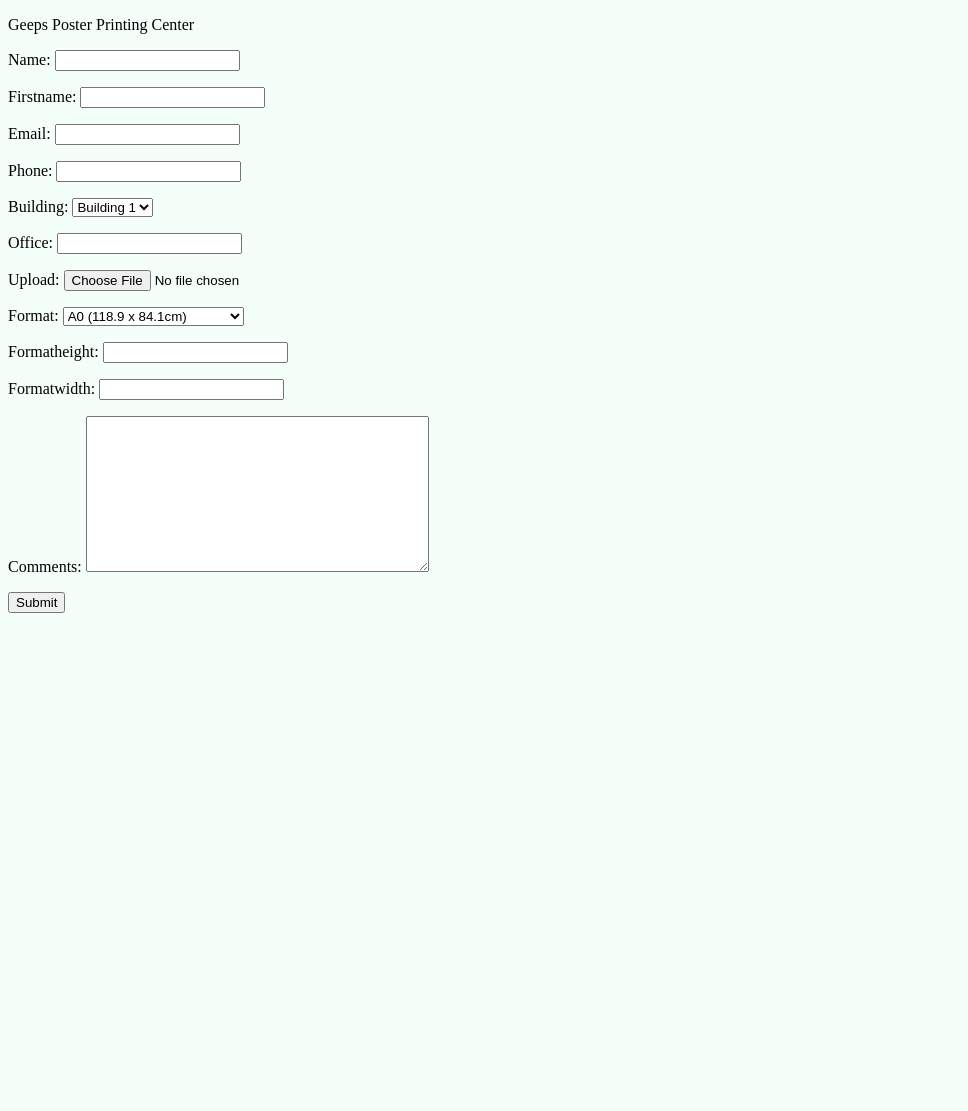
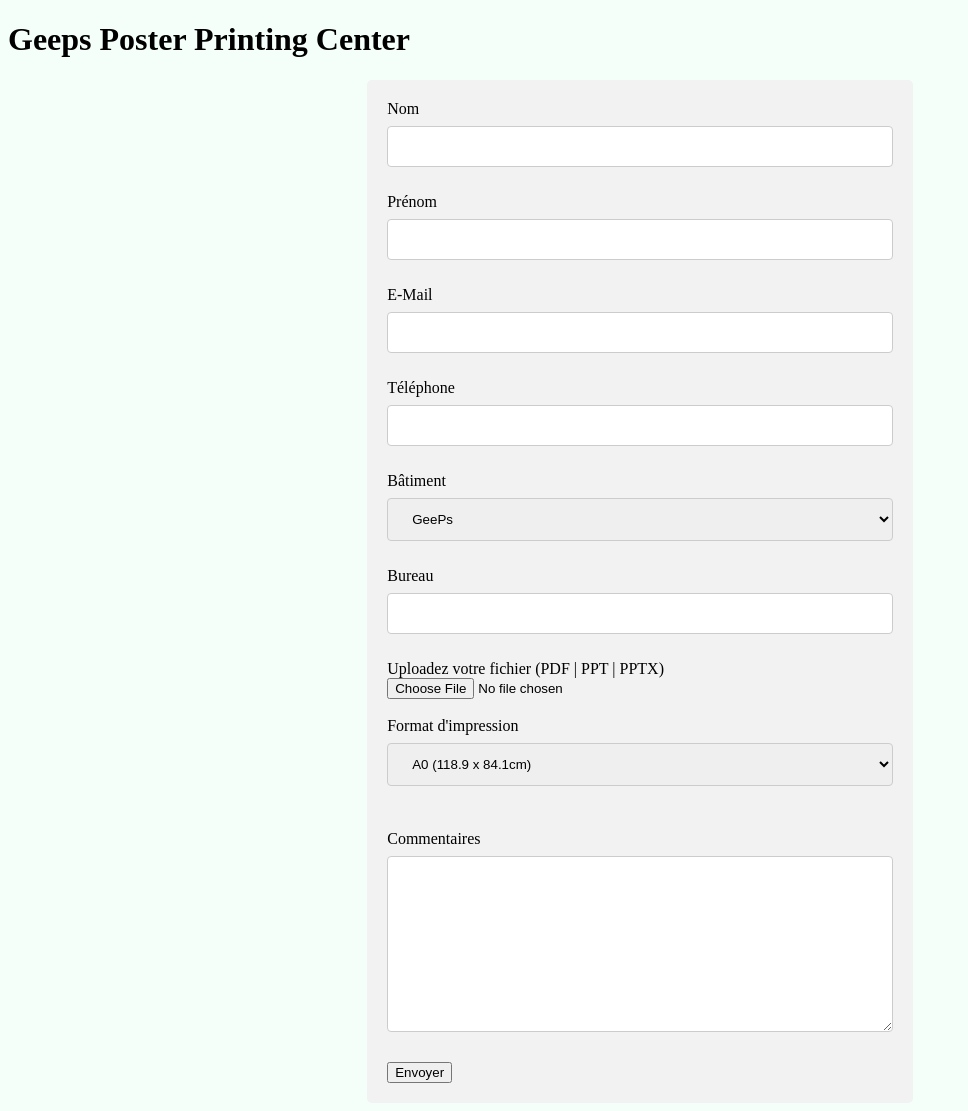
Before and after one commit to BenjaminBoutrois/gppc, a Django app: page /forms/test in a window 1280 px wide. Shown: the whole page, without its empty margins (0-968 px from the left). Before the commit the page ends 613 px from the top, so only its background shows below. Run offline with Django 3.2, Linux system fonts and the light colour scheme.

Commit message:
Mise en page + ajout js format d'impression

```diff
--- a/forms/choices.py
+++ b/forms/choices.py
@@ -1,12 +1,10 @@
 BUILDING_CHOICES = (
-                     (1, "Building 1"),
-                     (2, "Building 2"),
-                     (3, "Building 3"),
-                     (4, "Building 4")
+                     (1, "GeePs"),
+                     (2, "Bréguet")
                  )
 
 FORMAT_CHOICES = (
                       (1, "A0 (118.9 x 84.1cm)"),
                       (2, "A0+ oversize (129 x 91cm)"),
-                      (3, "Other format")
+                      (3, "Autre format")
                   )
--- a/forms/form.py
+++ b/forms/form.py
@@ -4,12 +4,12 @@
 class ContactForm(forms.Form):
     name = forms.CharField(max_length = 100)
     firstname = forms.CharField(max_length = 100)
-    email = forms.CharField(max_length = 100)
+    email = forms.EmailField(max_length = 100)
     phone = forms.CharField(max_length = 100)
     building = forms.ChoiceField(choices=BUILDING_CHOICES)
     office = forms.CharField(max_length = 100)
     upload = forms.FileField()
-    format = forms.ChoiceField(choices=FORMAT_CHOICES)
-    formatHeight = forms.CharField(max_length = 100)
-    formatWidth = forms.CharField(max_length = 100)
-    comments = forms.CharField(widget = forms.Textarea)
+    format = forms.ChoiceField(widget = forms.Select(attrs = {'onchange' : "checkFormat();"}), choices=FORMAT_CHOICES)
+    formatHeight = forms.FloatField(required=False)
+    formatWidth = forms.FloatField(required=False)
+    comments = forms.CharField(widget = forms.Textarea, required=False)
--- a/forms/static/css/style.css
+++ b/forms/static/css/style.css
@@ -1,11 +1,60 @@
-body{
+body {
     background-color: mintcream;
 }
 
-.form{
+.form-container {
+    width: 40%;
+    margin: 0 auto;
+    border-radius: 5px;
+    background-color: #f2f2f2;
+    padding: 20px;
+}
+
+.form {
     /* CSS pour centrer le formulaire */
 }
 
-.form input[type="text"]{
+.form-input {
+}
 
+.form input[type=text], input[type=email], select {
+    width: 100%;
+    padding: 12px 20px;
+    margin: 8px 0;
+    display: inline-block;
+    border: 1px solid #ccc;
+    border-radius: 4px;
+    box-sizing: border-box;
 }
+
+.form textarea {
+    width: 100%;
+    padding: 12px 20px;
+    margin: 8px 0;
+    display: inline-block;
+    border: 1px solid #ccc;
+    border-radius: 4px;
+    box-sizing: border-box;
+}
+
+#format_manual {
+    display: block;
+}
+
+#format_manual input {
+    width: 20%;
+    padding: 12px 20px;
+    margin: 8px 0;
+    display: inline-block;
+    border: 1px solid #ccc;
+    border-radius: 4px;
+    box-sizing: border-box;
+}
+
+#format_manual #format_manual_champs {
+    text-align: center;
+}
+
+.multiplier {
+    font-family: 'Gill Sans', 'Gill Sans MT', Calibri, 'Trebuchet MS', sans-serif;
+}
--- a/forms/templates/forms/gppc-form.html
+++ b/forms/templates/forms/gppc-form.html
@@ -7,15 +7,104 @@
     <title>Geeps Poster Printing Center</title>
 </head>
 <body>
-    <p>Geeps Poster Printing Center</p>
+    <h1>Geeps Poster Printing Center</h1>
     <div class="form-container">
         <form action="" method="post">
         {% csrf_token %}
         <div class="form">
-            {{ form.as_p }}
+            <div class="form-input">
+                <label for="name">Nom</label>
+                    {{ form.name }}
+            </div>
+            <br>
+            <div class="form-input">
+                <label for="firstname">Prénom</label>
+                    {{ form.firstname }}
+            </div>
+            <br>
+            <div class="form-input">
+                <label for="email">E-Mail</label>
+                    {{ form.email }}
+            </div>
+            <br>
+            <div class="form-input">
+                <label for="phone">Téléphone</label>
+                    {{ form.phone }}
+            </div>
+            <br>
+            <div class="form-input">
+                <label for="building">Bâtiment</label>
+                    {{ form.building }}
+            </div>
+            <br>
+            <div class="form-input">
+                <label for="office">Bureau</label>
+                    {{ form.office }}
+            </div>
+            <br>
+            <div>
+                <label for="upload">Uploadez votre fichier (PDF | PPT | PPTX)</label>
+                    {{ form.upload }}
+            </div>
+            <br>
+            <div class="form-input">
+                <label for="format">Format d'impression</label>
+                    {{ form.format }}
+            </div>
+            <br>
+            <div id="format_manual">
+                <div class="form-input">
+                    <label for="formatHeight">Hauteur <span class="multiplier">X</span> Largeur</label>
+                    <div id="format_manual_champs">
+                        <br>
+                            {{ form.formatHeight }} cm <span class="multiplier">X</span>
+                            {{ form.formatWidth }} cm
+                    </div>
+                </div>
+            </div>
+            <br>
+            <div class="form-input">
+                <label for="comments">Commentaires</label>
+                    {{ form.comments }}
+            </div>
         </div>
-        <input type="submit" value="Submit" />
+        <br>
+        <input type="submit" name="send" value="Envoyer" />
         </form>
     </div>
 </body>
+<script type="text/javascript">
+
+/*
+    Cette fonction affiche ou masque les champs
+    Hauteur et Largeur du format en fonction du format choisi
+    sur le champ "format"
+*/
+function checkFormat()
+{
+    var fSelect = document.getElementById('id_format');
+    var fValue = fSelect.options[fSelect.selectedIndex].value;
+    var divManual = document.getElementById('format_manual');
+    var fw = document.getElementById('id_formatWidth');
+    var fh = document.getElementById('id_formatHeight');
+
+    /* Si la valeur est sur autre chose que "Autre format" */
+    if(fValue != "3")
+    {
+        /* On cache les champs Hauteur et Largeur et on les vide */
+        divManual.style.display = "none";
+        fw.value = '';
+        fh.value = '';
+    }
+    else
+    {
+        divManual.style.display = "block";
+    }
+}
+
+window.onload = function()
+{
+    checkFormat();
+};
+</script>
 </html>
```
